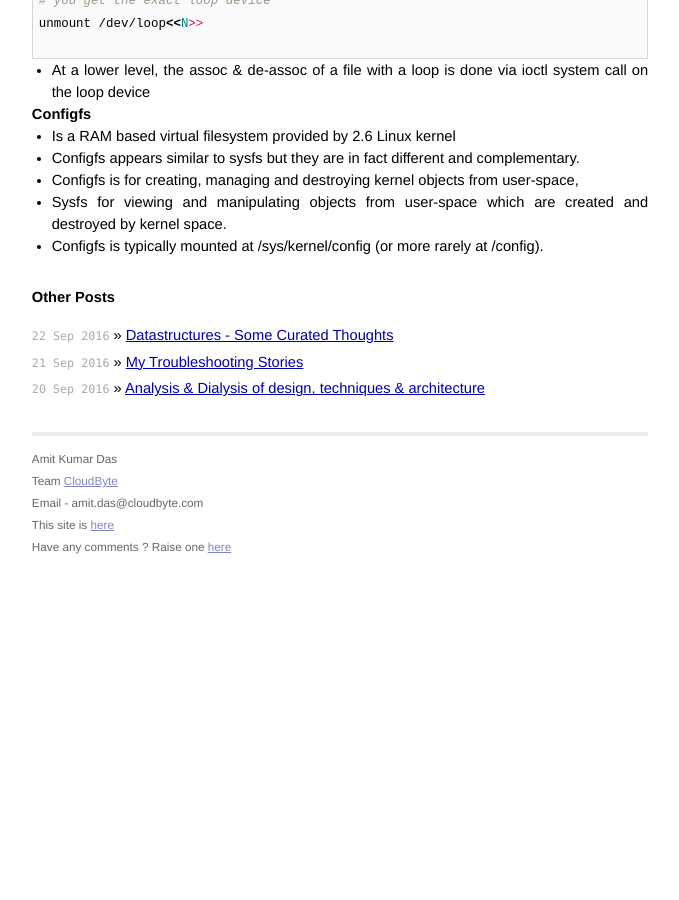
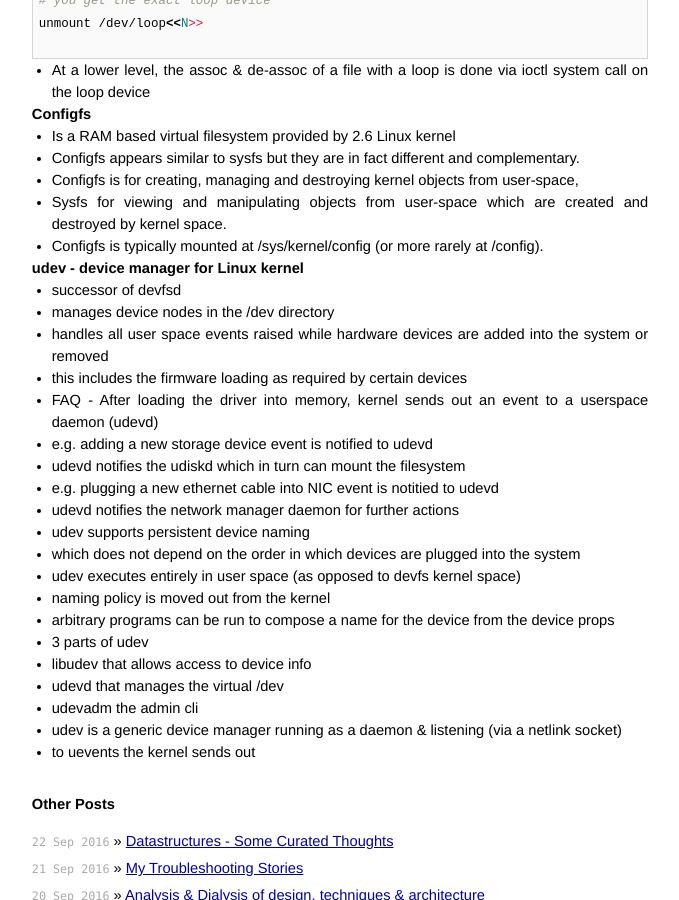
Before and after one commit to AmitKumarDas/amitkumardas.github.io, a Jekyll site: the page built from _posts/2016-09-19-low-level-stuff.md, in a window 1280 px wide and 900 px high, scrolled down 1827 px. Shown: the whole window, without its empty margins (300-979 px from the left). Built offline with Jekyll 4.4.1, drawn with Linux system fonts in a browser that asks for light colours; before the commit the page ends 2397 px from its top, so only the background shows below that.

Commit message:
Update 2016-09-19-low-level-stuff.md

```diff
--- a/_posts/2016-09-19-low-level-stuff.md
+++ b/_posts/2016-09-19-low-level-stuff.md
@@ -103,3 +103,26 @@ unmount /dev/loop<<N>>
 - Configfs is for creating, managing and destroying kernel objects from user-space,
 - Sysfs for viewing and manipulating objects from user-space which are created and destroyed by kernel space.
 - Configfs is typically mounted at /sys/kernel/config (or more rarely at /config).
+
+### udev - device manager for Linux kernel
+
+- successor of devfsd
+- manages device nodes in the /dev directory
+- handles all user space events raised while hardware devices are added into the system or removed
+ - this includes the firmware loading as required by certain devices
+- FAQ - After loading the driver into memory, kernel sends out an event to a userspace daemon (udevd)
+ - e.g. adding a new storage device event is notified to udevd
+ - udevd notifies the udiskd which in turn can mount the filesystem
+ - e.g. plugging a new ethernet cable into NIC event is notitied to udevd
+ - udevd notifies the network manager daemon for further actions
+- udev supports persistent device naming
+ - which does not depend on the order in which devices are plugged into the system
+- udev executes entirely in user space (as opposed to devfs kernel space)
+ - naming policy is moved out from the kernel
+ - arbitrary programs can be run to compose a name for the device from the device props
+- 3 parts of udev
+ - libudev that allows access to device info
+ - udevd that manages the virtual /dev
+ - udevadm the admin cli
+- udev is a generic device manager running as a daemon & listening (via a netlink socket)
+ - to uevents the kernel sends out
```
